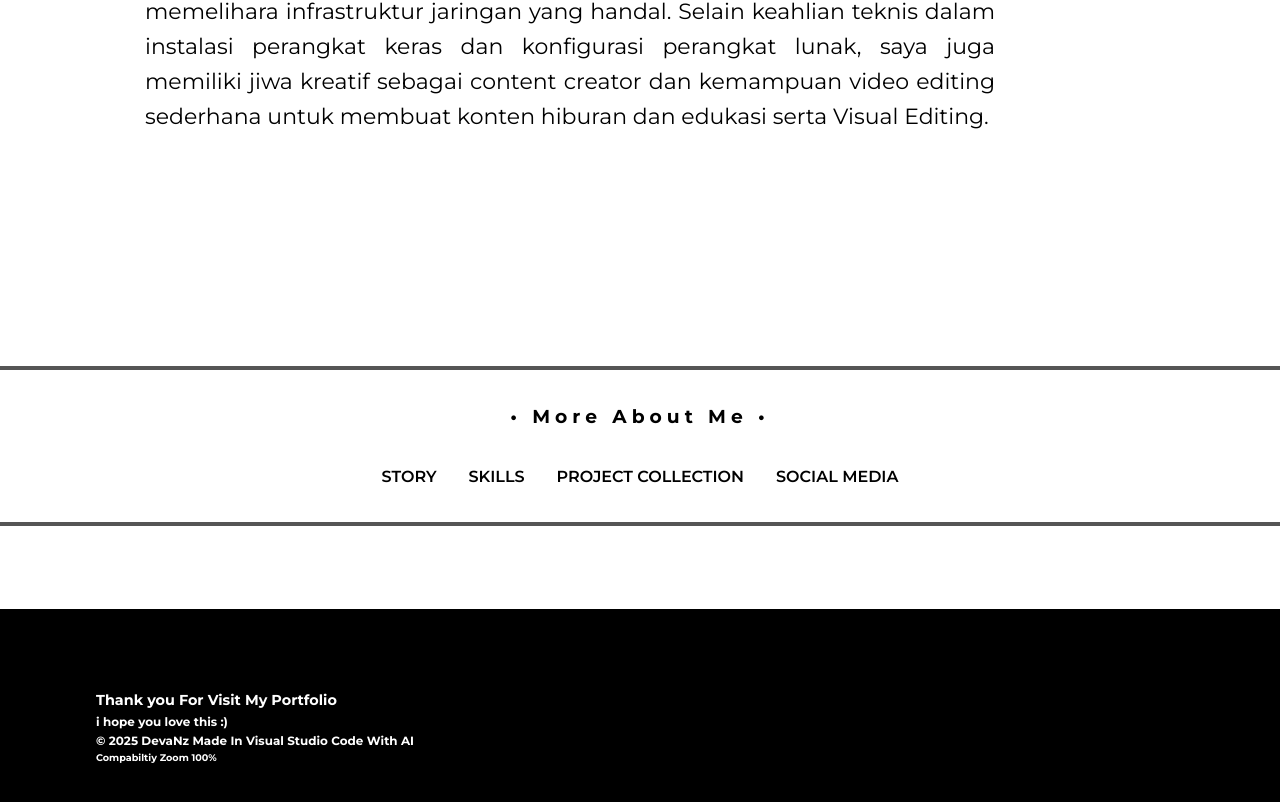
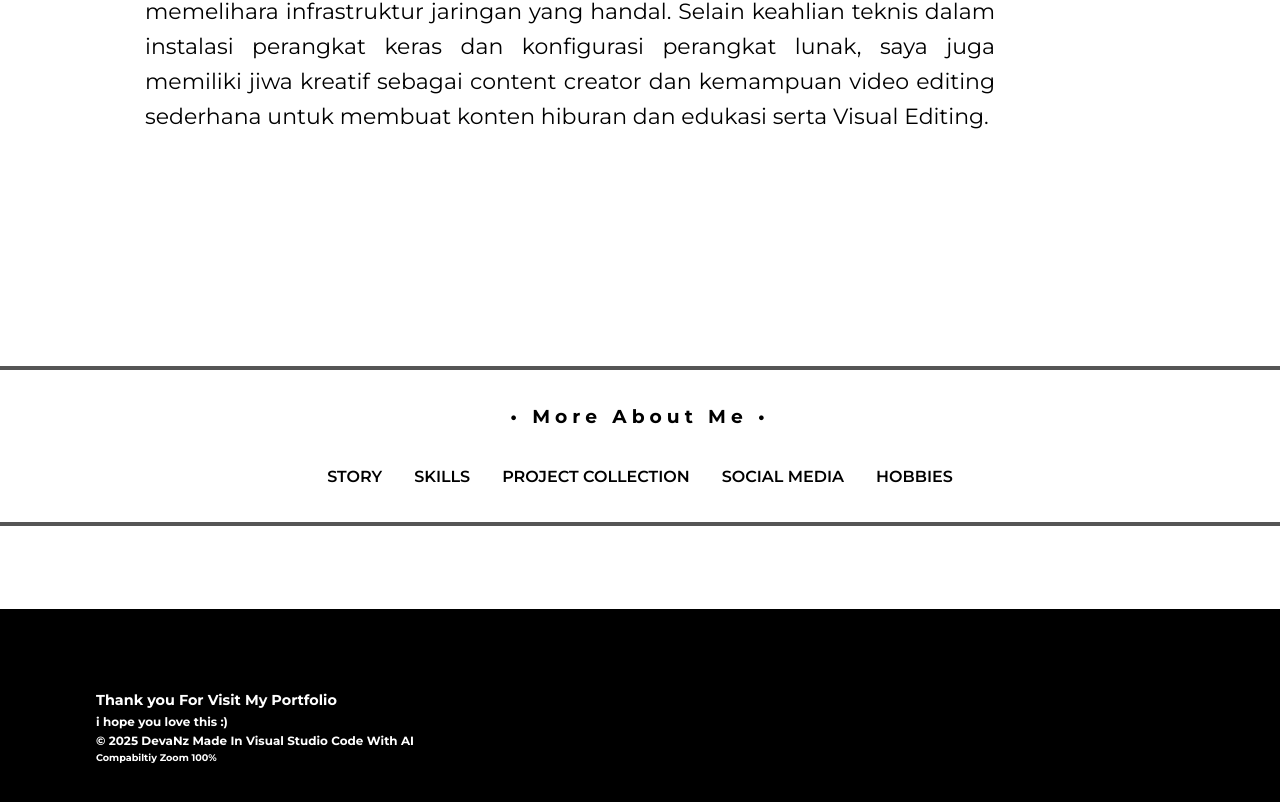
Before and after one commit to DevaNz2ND/portofoliodevanz, a plain HTML site: page index.html in a window 1280 px wide. Shown: the part 520-1322 px from the top of the page. Drawn offline with Linux system fonts and the light colour scheme.

Commit message:
Update index.html with hobbies link
Added a new link to the hobbies section in the quick links.

```diff
--- a/index.html
+++ b/index.html
@@ -6,10 +6,8 @@
   <meta name="viewport" content="width=device-width, initial-scale=1.0"/>
   <link rel="stylesheet" href="style.css">
   <link rel="icon" href="ELEMEN/logo (1).jpg" type="image/x-icon">
-    <title>Portfolio DevaNz</title>
-
-  <!-- Google Font Montserrat -->
-  <link
+  <title>Portfolio DevaNz</title>
+  <!-- Google Font Montserrat --> <link
     href="https://fonts.googleapis.com/css2?family=Montserrat:wght@400;600;700&display=swap"
     rel="stylesheet">
 </head>
@@ -28,6 +26,7 @@
       </ul>
     </nav>
   </header>
+
   <!-- HERO SECTION -->
   <section class="hero">
     <h1 class="hero-hello">Hello</h1>
@@ -55,13 +54,13 @@
     <section class="moreinfo">
     <h3 class="btn-more">• More About Me •</h3>
   </section>
-
   <!-- QUICK LINKS -->
   <section class="quick-links">
     <a href="index3.html">STORY</a>
     <a href="index4.html">SKILLS</a>
     <a href="index6.html">PROJECT COLLECTION</a>
     <a href="index5.html" target="_blank">SOCIAL MEDIA</a>
+    <a href="index7.html">HOBBIES</a>
   </section>
 
 <hr class="custom-line">
```
